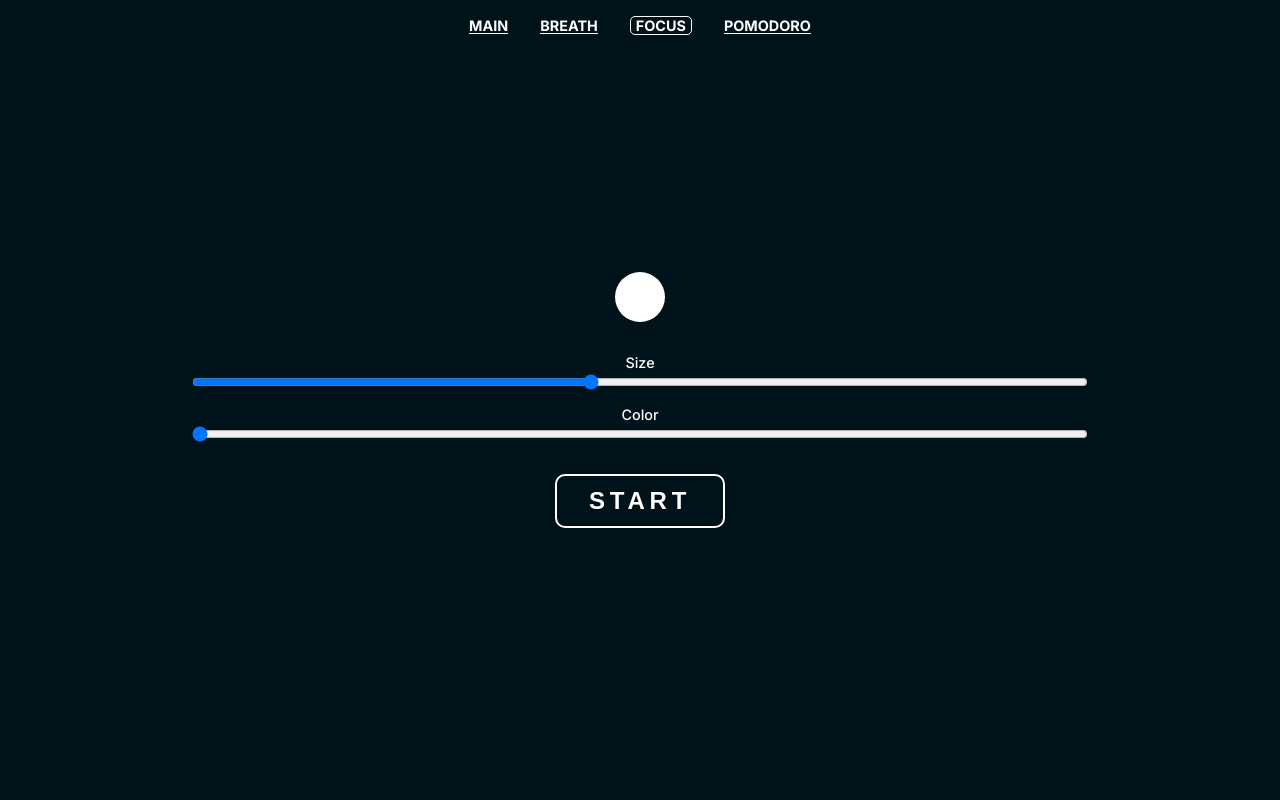
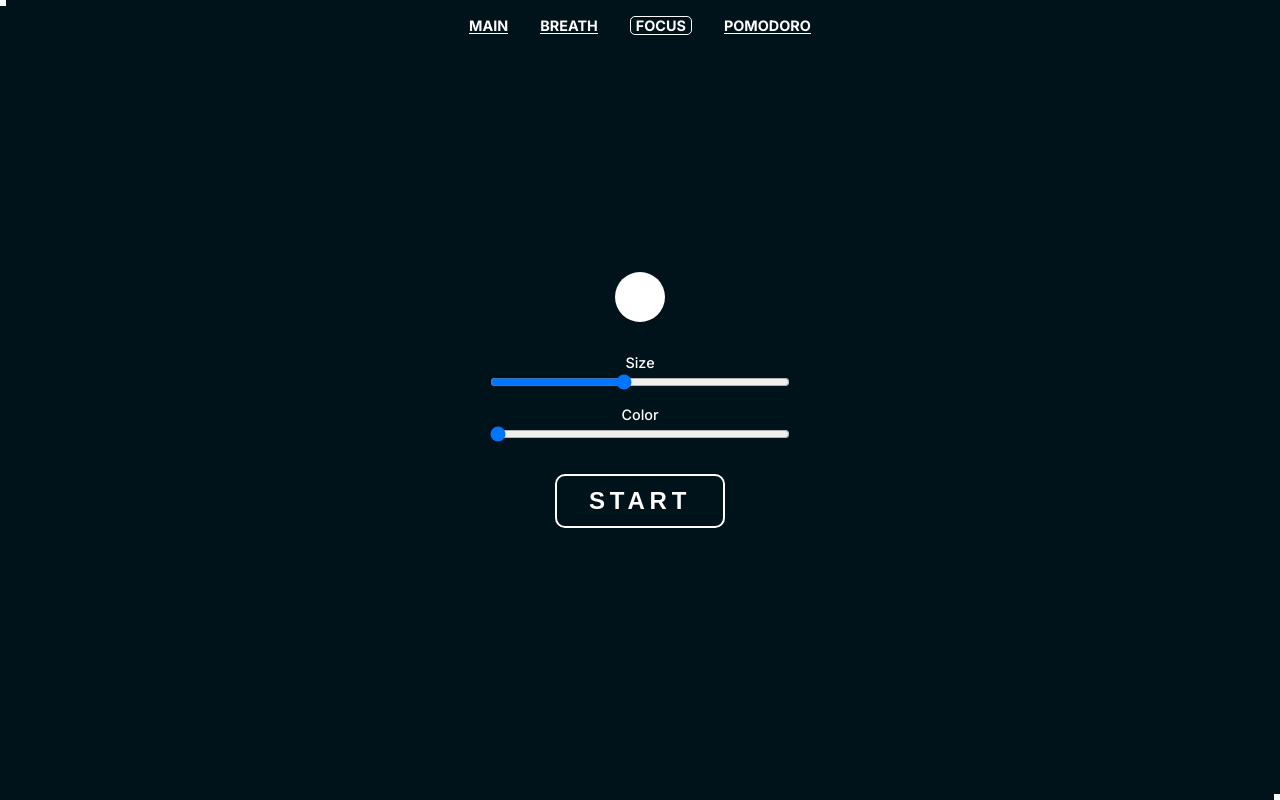
Before and after one commit to EvilDeedsIM/2i0.me, a Vue app: page /focus in a window 1280 px wide. Built offline with nearby package versions, Linux system fonts and the light colour scheme.

Commit message:
focus added animated border

```diff
--- a/src/components/Focus.vue
+++ b/src/components/Focus.vue
@@ -1,4 +1,6 @@
 <template>
+  <div class="border-top-right" :style="borderTopRight"></div>
+  <div class="border-bottom-left" :style="borderBottomLeft"></div>
   <div class="main" :class="hiddenMain" v-if="!flag">
     <div class="dot" :style="style"></div>
     <label class="label" for="size">Size</label>
@@ -30,6 +32,12 @@
 export default {
   data() {
     return {
+      borderInterval: null,
+      left: 100,
+      top: 100,
+      right: 100,
+      bottom: 100,
+
       timeInMinutes: 1,
       time: 0,
       interval: null,
@@ -72,6 +80,13 @@ export default {
   },
   methods: {
     start() {
+      this.borderInterval = setInterval(() => {
+        if (this.left > 0) this.left--;
+        if (this.left === 0 && this.top > 0) this.top--;
+        if (this.top === 0 && this.right > 0) this.right--;
+        if (this.right === 0 && this.bottom > 0) this.bottom--;
+      }, 30);
+
       this.time = this.timeInMinutes * 10;
       this.hiddenMain = 'hidden';
 
@@ -112,16 +127,63 @@ export default {
         this.size
       }px; height: ${this.size}px`;
     },
+    borderBottomLeft() {
+      if (this.left === 100 && this.top === 100) {
+        return `
+            left: calc(${this.left}% - 6px);
+            top: calc(${this.top}% - 6px);
+          `;
+      }
+
+      if (this.top === 100) {
+        return `
+            left: calc(${this.left}%);
+            top: calc(${this.top}% - 6px);
+          `;
+      }
+
+      return `
+            left: calc(${this.left}%);
+            top: calc(${this.top}%);
+          `;
+    },
+    borderTopRight() {
+      return `
+            right: calc(${this.right}%);
+            bottom: calc(${this.bottom}%);
+          `;
+    },
   },
 };
 </script>
 
 <style scoped>
+.border-bottom-left {
+  position: absolute;
+  border-bottom: 6px solid #fff;
+  border-left: 6px solid #fff;
+  right: 0;
+  bottom: 0;
+  box-sizing: border-box;
+}
+
+.border-top-right {
+  position: absolute;
+  border-top: 6px solid #fff;
+  border-right: 6px solid #fff;
+  top: 0;
+  left: 0;
+  box-sizing: border-box;
+}
+
 .main {
-  width: 70%;
+  position: relative;
+  width: 100%;
+  height: 100%;
   display: flex;
   flex-direction: column;
   align-items: center;
+  justify-content: center;
   opacity: 1;
   transition: 0.3s ease-in-out;
 }
@@ -146,6 +208,7 @@ export default {
 .range {
   margin-bottom: 1rem;
   width: 100%;
+  max-width: 300px;
 }
 
 .range:last-of-type {
```
